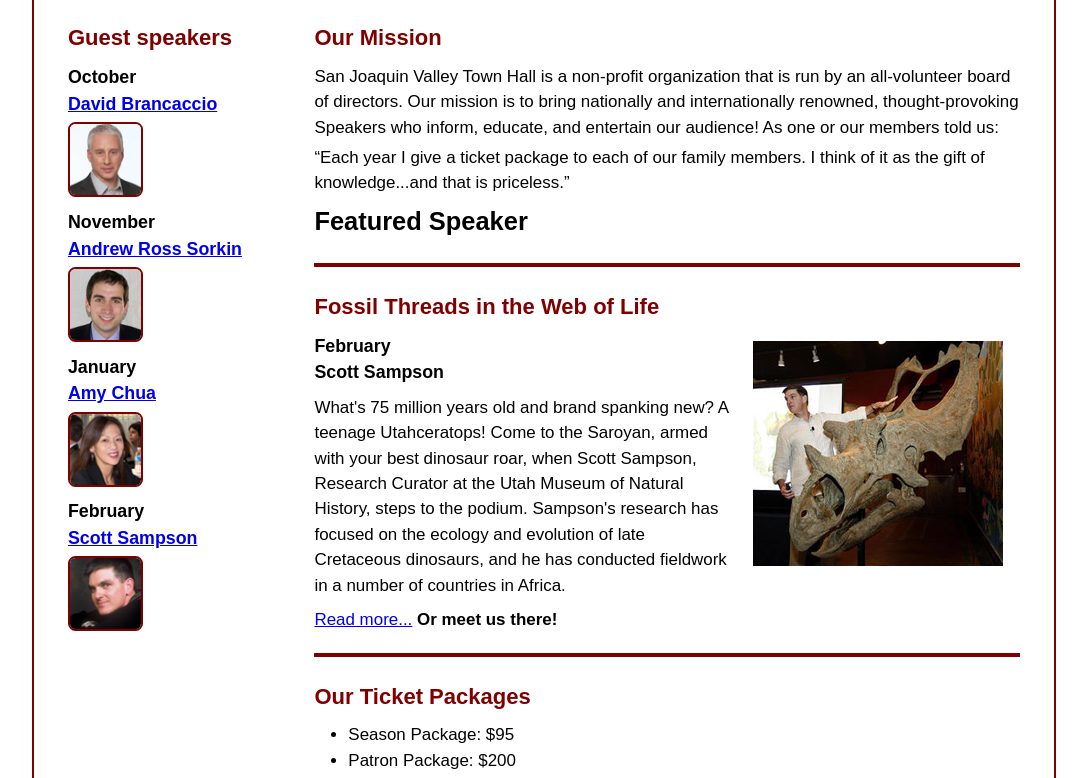
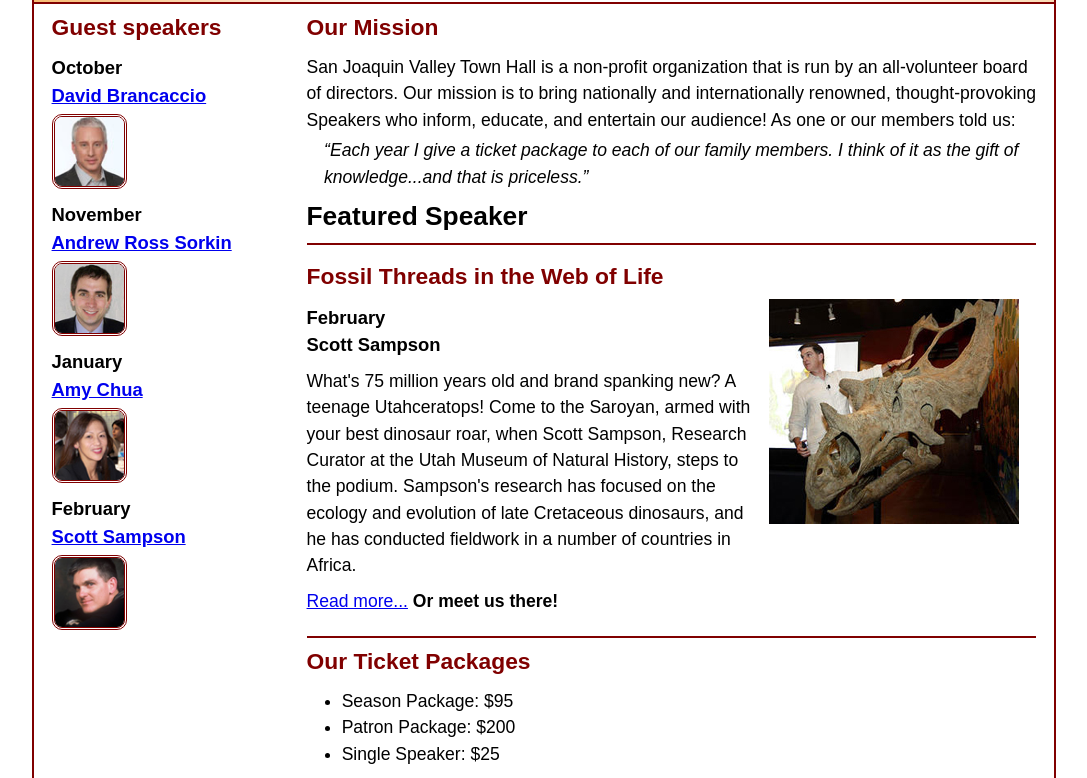
Before and after one commit to or84-cloud/A08, a plain HTML site: page index.html in a window 1280 px wide. Shown: the part 115-893 px from the top of the page, without its empty margins (96-1183 px from the left). Drawn offline with Linux system fonts and the light colour scheme.

Commit message:
Feature: Final commit

```diff
--- a/Styles/main.css
+++ b/Styles/main.css
@@ -2,9 +2,12 @@
 :root {
     --accent-color: #800000;  /* could also be coded #800 */
     --gradient-color: #f6bb73;
+    --mid-color: antiquewhite;
+    --light-color: #f6bb73 ;
+    --dark-color:  black;
 }
 
-/* reset */
+/* @all (reset) */
 * {
     margin: 0;
     padding: 0;
@@ -14,22 +17,20 @@
 /* default styles */
 body {
     font-family: Arial, Helvetica, sans-serif;
-    font-size: calc(90% + 0.2vw);
+    font-size: calc(15px + .2vw);
+    width: min(80%, 1024px);
     line-height: 1.5;
-	width: 80%;
-    max-width: 1024px;
     margin: auto;
     border: 2px solid var(--accent-color);
-
+}
+h1, h2, h3, p, ul {
+    padding: .25em 0;
 }
 a:hover, a:focus{
     font-style: italic;
     color: var(--accent-color);
 }
-h1, h2, h3, p, ul {
-    padding: .25em 0;
-}
-h1{
+h1 {
     font-size: 150%;
 }
 h2 {
@@ -45,69 +46,62 @@
 
 /* the styles for the header */
 header {
+    line-height: 1.2;
     border-bottom: 2px solid var(--accent-color);
     background-image: linear-gradient(
             30deg, var(--gradient-color) 0%, white 30%, white 65%, var(--gradient-color) 100%);
-    line-height: 1.2;
-
     & h2 {
         font-size: 175%;
         padding: .5em 0 0 0;
     }
-
     & h3 {
         font-size: 130%;
         font-style: italic;
         padding-bottom: 1em;
     }
     & img {
-        float: left ;
-        margin: 0.75em 1em;
-        width: 100%;
-        min-width: 40px;
-        max-width: 80px;
-
+        width: clamp(40px, 15%, 80px);
+        float: left;
+        margin: .75em 1em;
     }
 }
 
 /* the styles for the main content */
 main {
+    display: flex;
+    clear: left;
     padding: 0 1em 1em;
-    display: flex;
-
-    & section {
-        flex-basis: 75%;
-        padding: 1em 1em 1em 1em;
-
-        & img {
-            float: right;
-            width: clamp(100px, 100%, 250px);
-            margin: 0.75em 1em;
+    & blockquote {
+        font-style: italic;
+        padding-left: 1em;
     }
-    }
-        & aside {
-            flex-basis: 25%;
-            padding: 1em 1em 1em 1em;
-
-            & img {
-                width: 100%;
-                min-width: 40px;
-                max-width: 75px;
-                border-radius: 10%;
-                border: 2px solid var(--accent-color);
+    & h3 + img { /* speaker images */
+        width: clamp(40px, 50%, 75px);
+        border: 3px double var(--accent-color);
+        border-radius: 10px;
     }
 }
 
-   &blockquote{
-       font-style: italic;
-       padding-left: 1em;
+/* the styles for the section */
+section {
+    flex-basis: 75%;
+    padding-left: .5em;
+    & img {
+        width: clamp(100px, 50%, 250px);
+        float: right;
+        margin: 0 1em .25em;
+    }
+}
+
+/* the styles for the aside */
+aside {
+    flex-basis: 25%;
+    padding-right: .5em;
 }
 
 /* the styles for the footer */
-
 footer {
     background-color: var(--accent-color);
-
     & p {
         text-align: center;
         color: white;
@@ -116,15 +110,22 @@
 }
 
 /* CSS class */
-
+.featured {
+    border-top: 2px solid var(--accent-color);
+    border-bottom: 2px solid var(--accent-color);
+    padding: .5em 0 1em;
+}
+.speaker {
+    & h1 {
+        color: var(--accent-color);
+    }
+    & h2 {
+        color: black;
+    }
+    & p {
+        padding: .5em 0;
+    }
+}
 .large {
     font-size: 125%;
 }
-
-    article.featured {
-        border-top: 4px solid var(--accent-color);
-        border-bottom: 4px solid var(--accent-color);
-        padding: 1em 0;
-        margin: 1em 0;
-    }
-}
--- a/index.js
+++ /dev/null
@@ -1 +0,0 @@
-console.log('Happy developing ✨')
```
Lines whose indentation alone changed are shown as unchanged.
